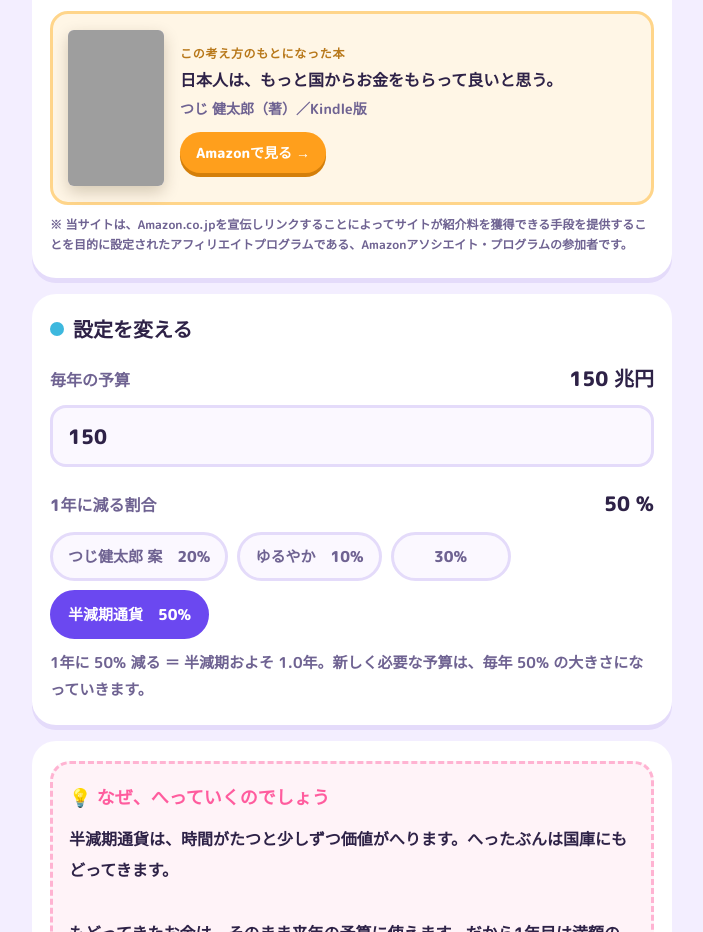
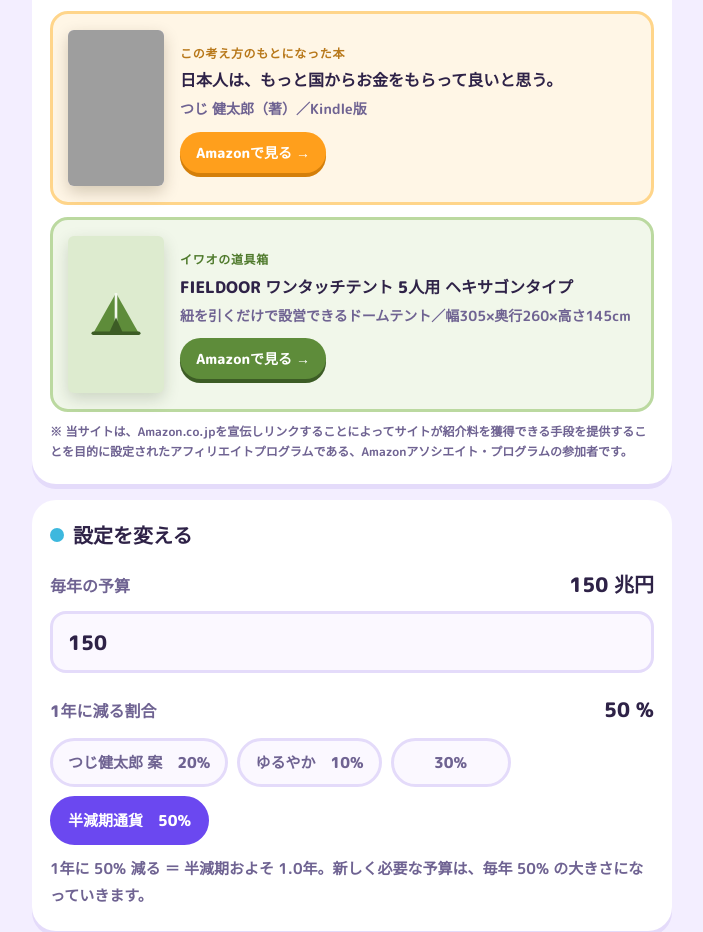
Before and after one commit to IWAOKAI/IWAOKAI.github.io, a plain HTML site: page bi-simulator.html in a window 1280 px wide. Shown: the part 2087-3019 px from the top of the page, without its empty margins (288-991 px from the left). Drawn offline with Linux system fonts and the light colour scheme; grey boxes are pictures that could not be loaded; a web font is replaced by a local one.

Commit message:
シミュレーターにキャンプ用品（FIELDOORテント）のアフィリエイトカードを追加

```diff
--- a/bi-simulator.html
+++ b/bi-simulator.html
@@ -121,6 +121,11 @@ input:focus{outline:3px solid var(--soda);outline-offset:1px}
 .book .ba{font-size:14px;font-weight:700;color:var(--ink2);margin-top:4px}
 .book .bb{display:inline-block;margin-top:10px;background:#FF9F1C;color:#fff;font-size:14px;font-weight:800;padding:8px 16px;border-radius:999px;box-shadow:0 4px 0 #D47F0A}
 @media(max-width:420px){.book{gap:12px}.book img{width:80px}.book .bn{font-size:15px}}
+.book.gear{background:#F1F7EA;border-color:#BBD9A0;margin-top:12px}
+.book.gear .bt{color:#4F7A2C}
+.book.gear .bb{background:#5E8C3A;box-shadow:0 4px 0 #3C5C25}
+.book .gimg{width:96px;aspect-ratio:320/522;flex:none;border-radius:6px;background:#DDEBCF;display:flex;align-items:center;justify-content:center;box-shadow:0 6px 16px rgba(40,60,20,.18)}
+@media(max-width:420px){.book .gimg{width:80px}}
 .disc{font-size:12px;font-weight:700;color:var(--ink2);line-height:1.7;margin-top:10px}
 
 .pt{background:#FFF3F8;border:3px dashed #FFB3D2;border-radius:20px;padding:18px 16px}
@@ -192,6 +197,15 @@ footer{font-size:14px;color:var(--ink2);line-height:1.9;font-weight:700;padding:
       <div class="bt">この考え方のもとになった本</div>
       <div class="bn">日本人は、もっと国からお金をもらって良いと思う。</div>
       <div class="ba">つじ 健太郎（著）／Kindle版</div>
+      <span class="bb">Amazonで見る →</span>
+    </div>
+  </a>
+  <a class="book gear" href="https://www.amazon.co.jp/dp/B00PTJBGGO?tag=guildjapan08-22" target="_blank" rel="noopener">
+    <span class="gimg" aria-hidden="true"><svg viewBox="0 0 64 64" width="56" height="56"><path d="M32 8 6 54h52L32 8z" fill="#5E8C3A"/><path d="M32 8v46" stroke="#F3F7EE" stroke-width="3"/><path d="M24 54l8-18 8 18" fill="#3C5C25"/><path d="M6 54h52" stroke="#3C5C25" stroke-width="4" stroke-linecap="round"/></svg></span>
+    <div>
+      <div class="bt">イワオの道具箱</div>
+      <div class="bn">FIELDOOR ワンタッチテント 5人用 ヘキサゴンタイプ</div>
+      <div class="ba">紐を引くだけで設営できるドームテント／幅305×奥行260×高さ145cm</div>
       <span class="bb">Amazonで見る →</span>
     </div>
   </a>
```
